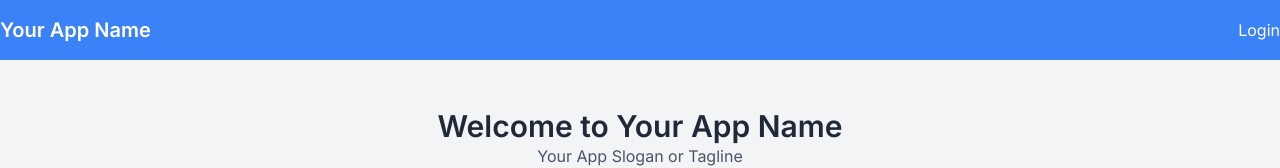
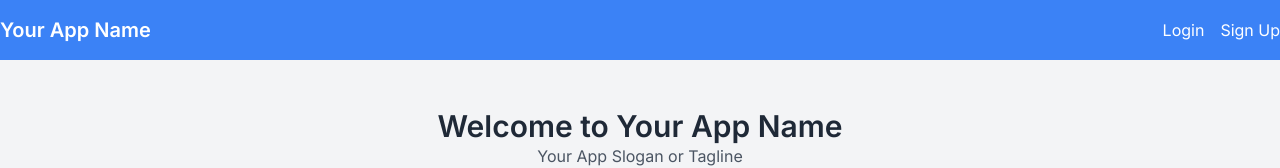
Before and after one commit to Roisfaozi/apptolls, a Next.js app: page / in a window 1280 px wide. Shown: the top 168 px of the page. Built offline with nearby package versions, Linux system fonts and the light colour scheme.

Commit message:
* feat(Header.tsx): add Sign Up button to the header component

```diff
--- a/src/app/(components)/Header.tsx
+++ b/src/app/(components)/Header.tsx
@@ -7,6 +7,7 @@ const Header = () => {
         <Link href="/" className="text-white text-xl font-semibold">Your App Name</Link>
         <ul className="flex space-x-4">
           <li><Link href="/login" className="text-white">Login</Link></li>
+          <li><Link href="/signup" className="text-white">Sign Up</Link></li>
         </ul>
       </nav>
     </header>
```
